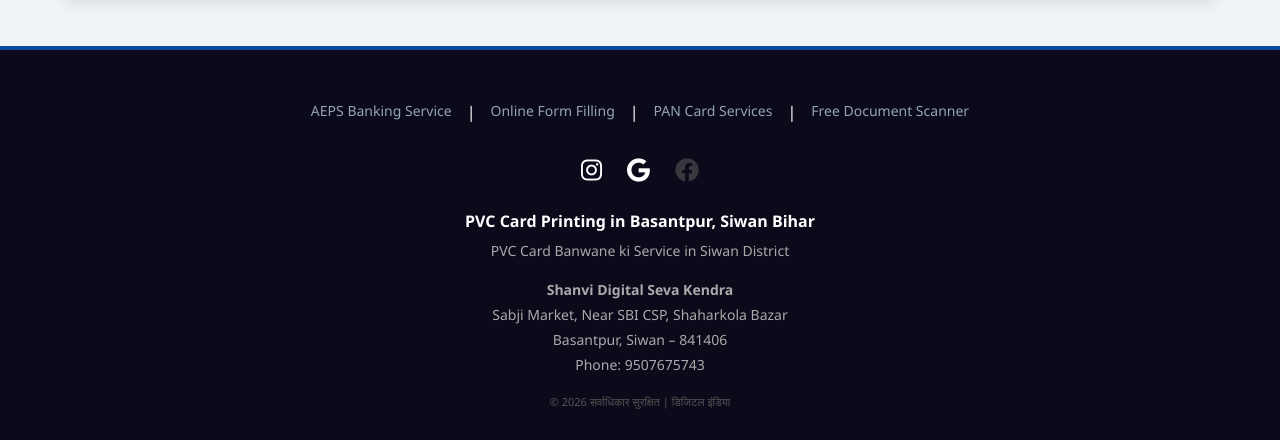
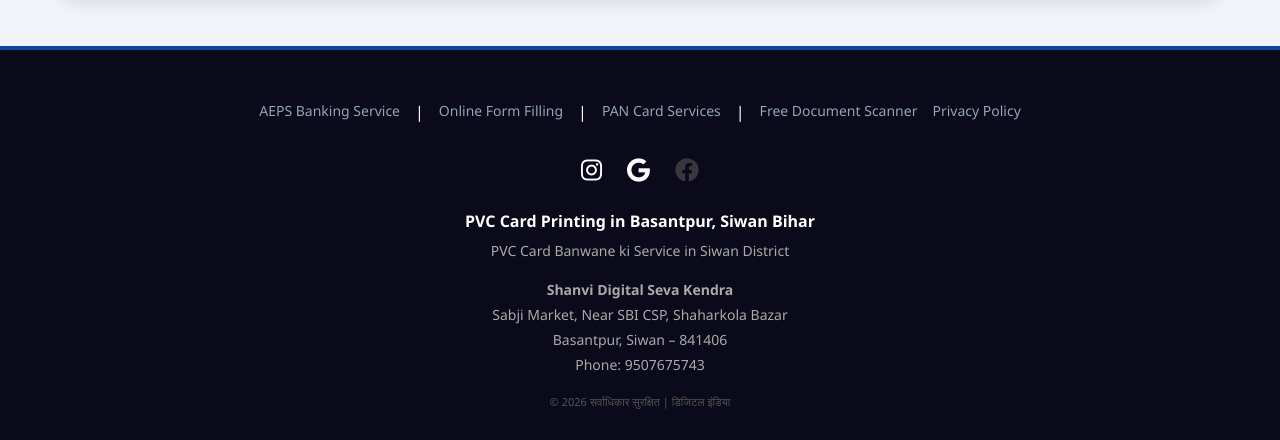
Before and after one commit to shanvidsk/shanvidigital, a plain HTML site: page pvc-card-printing-siwan.html in a window 1280 px wide. Shown: the part 4533-4973 px from the top of the page. Drawn offline with Linux system fonts and the light colour scheme.

Commit message:
Update pvc-card-printing-siwan.html

```diff
--- a/pvc-card-printing-siwan.html
+++ b/pvc-card-printing-siwan.html
@@ -476,6 +476,7 @@
             <a href="/#services">Online Form Filling</a> |
             <a href="/#services">PAN Card Services</a> |
             <a href="scanner">Free Document Scanner</a>
+            <a href="/privacy-policy">Privacy Policy</a>
         </div>
 
         <div class="social-icons">
```
